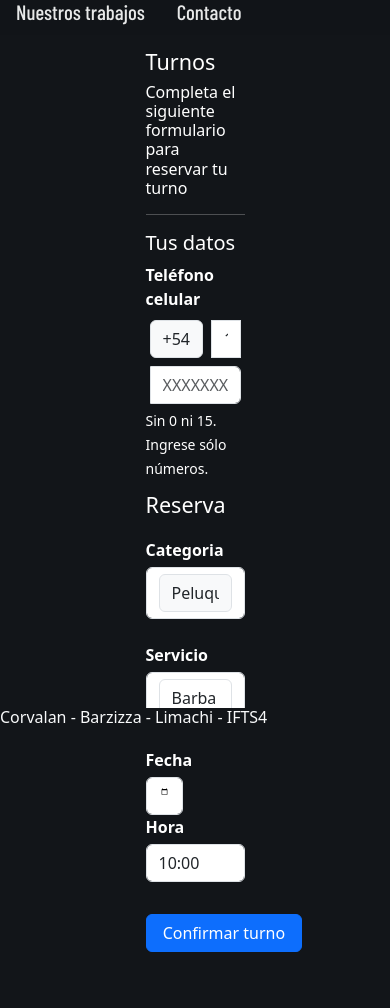
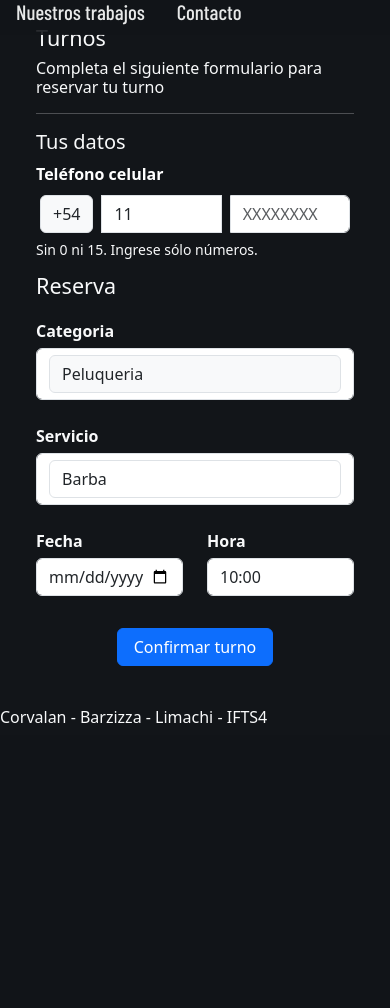
Before and after one commit to emilianocorv/barber-shop, a PHP site: page /turnos.php in a window 390 px wide. Shown: the part 109-1117 px from the top of the page. After the commit the page ends 832 px from the top, so only its background shows below. Run offline with PHP 8.4, Linux system fonts and the light colour scheme; some web fonts are replaced.

Commit message:
responsive-forms

```diff
--- a/contacto.php
+++ b/contacto.php
@@ -1,8 +1,8 @@
 <?php include('header.php')?>
 
 <section class="first container-fluid text-white d-flex justify-content-center">
-        <div class="container w-50 p-4">
-            <div class="px-4">
+    <div class="col-12 col-md-8 col-lg-6 col-xl-6">
+        <div class="px-4">
             <h4 class="mt-4">Comunicate con nosotros</h4>
             <h6>A la brevedad responderemos tu consulta o comentario</h6>
             <hr>
--- a/login.php
+++ b/login.php
@@ -18,7 +18,7 @@
 
         <div class="d-grid col-12 mx-auto">
             <button type="submit" class="btn btn-primary btn-lg my-4">Iniciar sesión</button>
-            <button type="button" class="btn btn-dark btn-lg">Registrate</button>
+            <a href="registrate.php" class="btn btn-dark btn-lg">Registrate</a>
         </div>
         </form>
         </div>
--- /dev/null
+++ b/registrate.php
@@ -0,0 +1,5 @@
+<?php include('header.php')?>
+
+
+
+<?php include('footer.php');?>
--- a/turnos.php
+++ b/turnos.php
@@ -1,7 +1,7 @@
 <?php include 'header.php'; ?>
 
-<section class="first container-fluid d-flex flex-column text-white p-4">
-    <div class="container w-50">
+<section class="first container-fluid d-flex justify-content-center text-light">
+    <div class="col-12 col-md-8 col-lg-6 col-xl-6">
     <div class="px-4">
         <h4 class="mt-4">Turnos</h4>
         <h6>Completa el siguiente formulario para reservar tu turno</h6>
```
